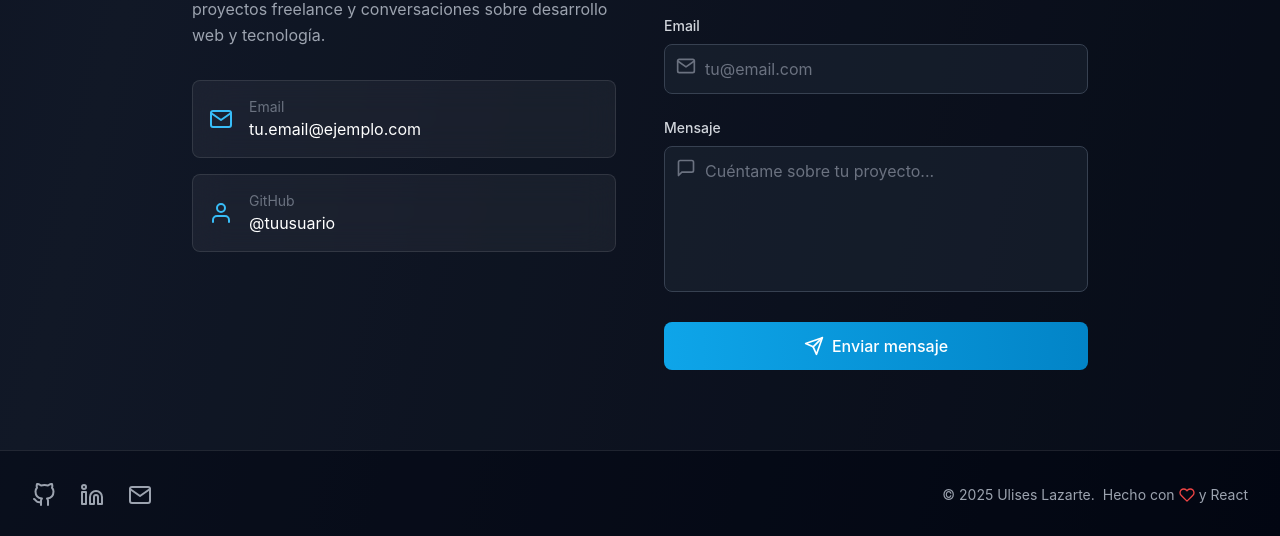
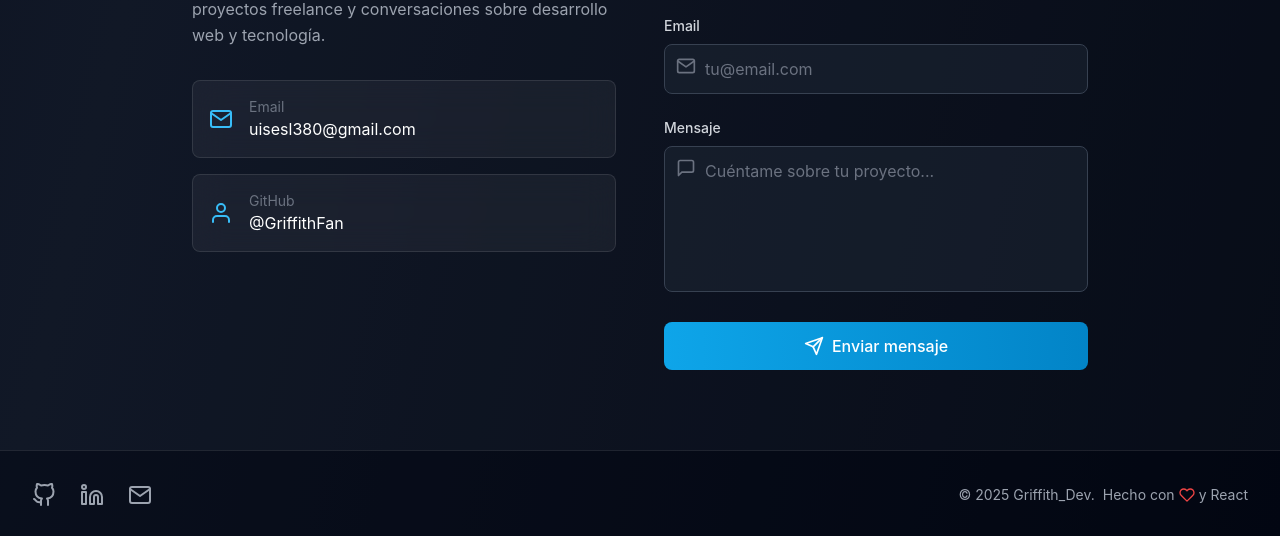
Before and after one commit to GriffithFan/Portfolio, a React (Vite) app: page / in a window 1280 px wide. Shown: the part 4978-5514 px from the top of the page. Built offline with nearby package versions, Linux system fonts and the light colour scheme.

Commit message:
fix: corregir email, GitHub username y agregar seudónimo Griffith_Dev en footer

```diff
--- a/src/components/Footer.tsx
+++ b/src/components/Footer.tsx
@@ -39,7 +39,7 @@ const Footer = () => {
 
           {/* Copyright */}
           <div className="text-gray-400 text-sm flex items-center space-x-2">
-            <span>© {currentYear} {personalInfo.name}.</span>
+            <span>© {currentYear} Griffith_Dev.</span>
             <span className="flex items-center">
               Hecho con <FiHeart className="mx-1 text-red-500" size={16} /> y React
             </span>
--- a/src/sections/Contact.tsx
+++ b/src/sections/Contact.tsx
@@ -57,7 +57,7 @@ const Contact = () => {
 
             <div className="space-y-4">
               <a
-                href="mailto:tu.email@ejemplo.com"
+                href="mailto:uisesl380@gmail.com"
                 className="flex items-center space-x-4 glass-effect p-4 rounded-lg hover:bg-white/10 transition-all duration-300 group"
               >
                 <div className="text-primary-400 group-hover:scale-110 transition-transform">
@@ -65,12 +65,12 @@ const Contact = () => {
                 </div>
                 <div>
                   <div className="text-sm text-gray-500">Email</div>
-                  <div className="text-white">tu.email@ejemplo.com</div>
+                  <div className="text-white">uisesl380@gmail.com</div>
                 </div>
               </a>
 
               <a
-                href="https://github.com/tuusuario"
+                href="https://github.com/GriffithFan"
                 target="_blank"
                 rel="noopener noreferrer"
                 className="flex items-center space-x-4 glass-effect p-4 rounded-lg hover:bg-white/10 transition-all duration-300 group"
@@ -80,7 +80,7 @@ const Contact = () => {
                 </div>
                 <div>
                   <div className="text-sm text-gray-500">GitHub</div>
-                  <div className="text-white">@tuusuario</div>
+                  <div className="text-white">@GriffithFan</div>
                 </div>
               </a>
             </div>
```
